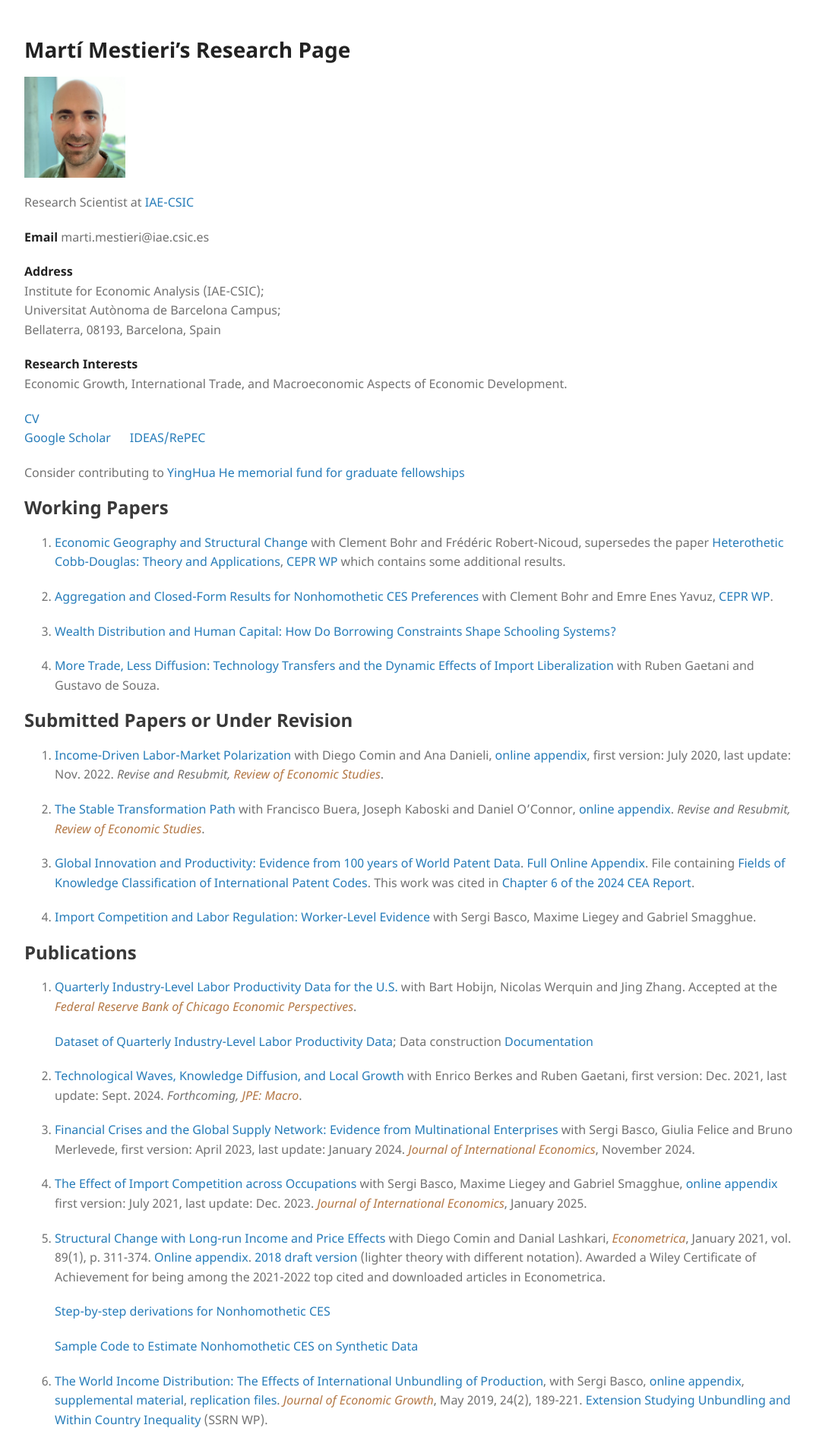
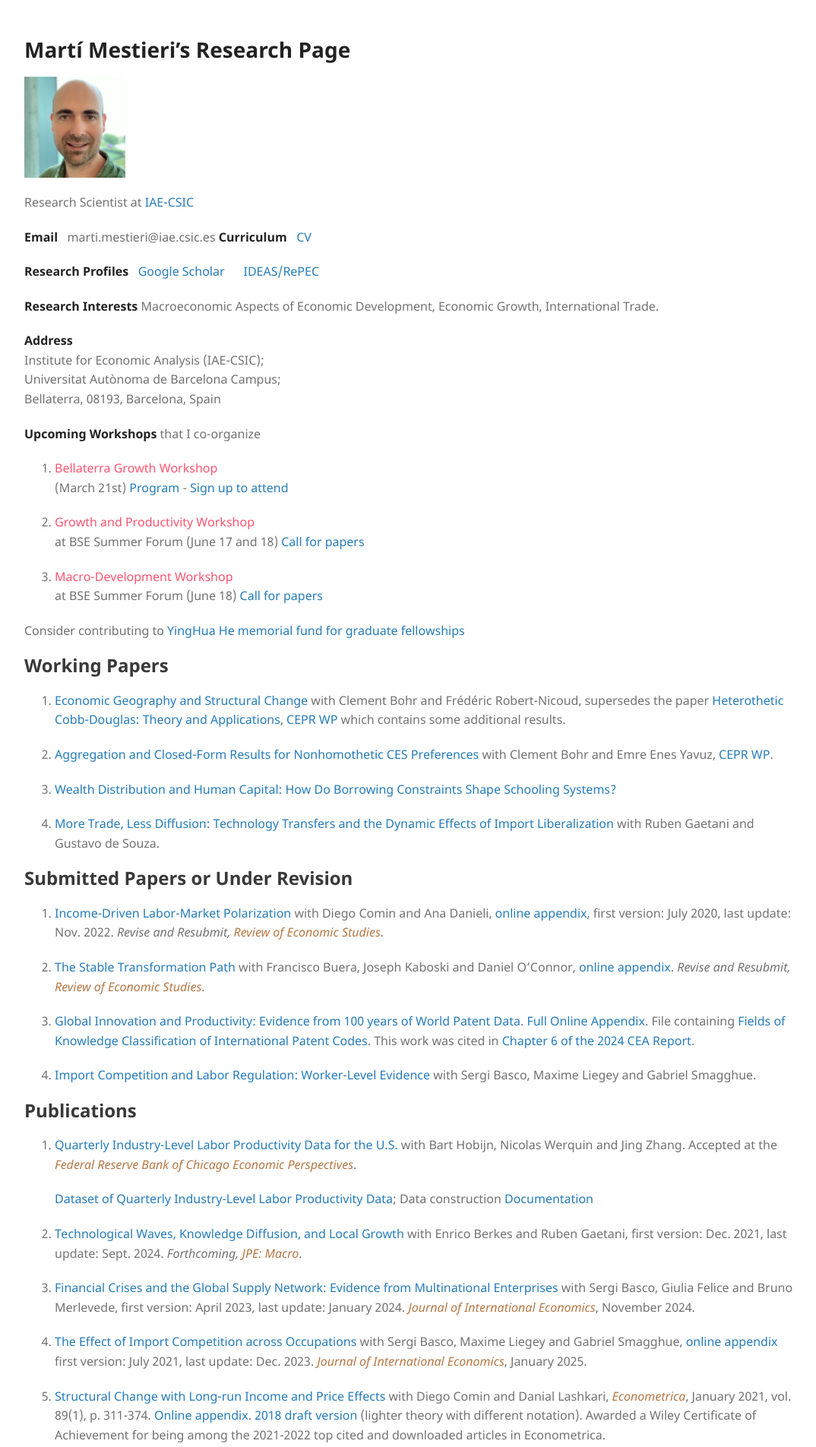
Before and after one commit to mestieri/mestieri.github.io, a Jekyll site: the page built from index.md, in a window 1280 px wide. Shown: the top 1905 px of the page at 76% size, without its empty margins (96-1170 px from the left). Built offline with Jekyll 4.4.1, drawn with Linux system fonts in a browser that asks for light colours.

Commit message:
Update index.md

```diff
--- a/index.md
+++ b/index.md
@@ -9,6 +9,9 @@ title: Martí Mestieri's Research Page
   blue {
   color: #B47846;
 }
+  pink {
+  color: #FF5470; /* Vibrant coral pink */
+  }
 
 /* Set base styles */
 body {
@@ -61,21 +64,30 @@ UPF Associate Professor and CREi Associate Researcher.
 
 Research Scientist at [IAE-CSIC](https://www.iae.csic.es/index.php?lang=ing)
 
-**Email** marti.mestieri@iae.csic.es
+**Email** &nbsp; marti.mestieri@iae.csic.es
 <!--
 **Contact** marti.mestieri mestieri dot marti at gmail dot com.
 -->
+**Curriculum** &nbsp; [CV](https://www.dropbox.com/scl/fi/asfq1wqgbykn11m32qtmi/mestieri_cv_sept24.pdf?rlkey=g09o0sxegt0qhypn4b5stzq43&dl=0)
+
+**Research Profiles** &nbsp; [Google Scholar](https://scholar.google.com/citations?user=jXvJF9MAAAAJ&hl=ca)&nbsp; &nbsp; &nbsp; [IDEAS/RePEC](https://ideas.repec.org/f/pme510.html)
+
+**Research Interests**   Macroeconomic Aspects of Economic Development, Economic Growth, International Trade.
 
 **Address**
 Institute for Economic Analysis (IAE-CSIC);
 Universitat Autònoma de Barcelona Campus;
 Bellaterra, 08193, Barcelona, Spain
 
-**Research Interests**
-Economic Growth, International Trade, and Macroeconomic Aspects of Economic Development.
 
-[CV](https://www.dropbox.com/scl/fi/asfq1wqgbykn11m32qtmi/mestieri_cv_sept24.pdf?rlkey=g09o0sxegt0qhypn4b5stzq43&dl=0)&nbsp; &nbsp; &nbsp;
-[Google Scholar](https://scholar.google.com/citations?user=jXvJF9MAAAAJ&hl=ca)&nbsp; &nbsp; &nbsp; [IDEAS/RePEC](https://ideas.repec.org/f/pme510.html)
+**Upcoming Workshops** that I co-organize
+
+1. <pink>Bellaterra Growth Workshop</pink> (March 21st) [Program](https://www.pauroldan.com/uploads/1/2/1/7/121700388/bgw_2025_-_program.pdf) - [Sign up to attend](https://forms.gle/nbjteuXvc3nZYC499)
+
+2. <pink>Growth and Productivity Workshop</pink> at BSE Summer Forum  (June 17 and 18) [Call for papers](https://events.bse.eu/live/files/5392-sf2025-call-for-papers-growth-and-productivity)
+
+3. <pink>Macro-Development Workshop</pink> at BSE Summer Forum (June 18) [Call for papers](https://events.bse.eu/live/files/5362-sf2025-call-for-papers-macro-development)
+
 
 Consider contributing to [YingHua He memorial fund for graduate fellowships](https://riceconnect.rice.edu/donation/yinghua-he-memorial)
 
```
